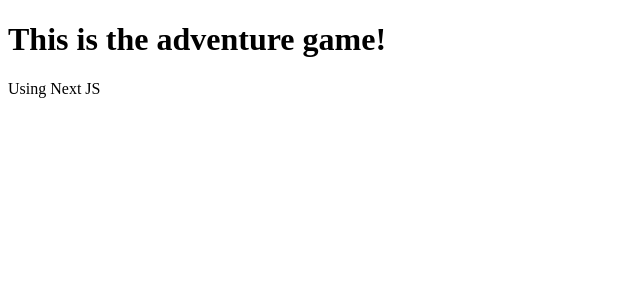
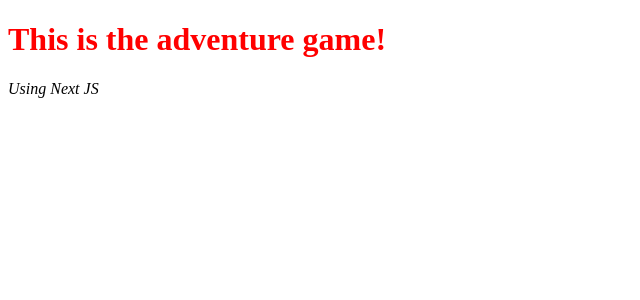
Before and after one commit to mike591/adventure-game, a Next.js app: page / in a window 1280 px wide. Shown: the top 300 px of the page, without its empty margins (0-640 px from the left). Built offline with nearby package versions, Linux system fonts and the light colour scheme.

Commit message:
test adding css

```diff
--- a/pages/TestPage/index.js
+++ /dev/null
@@ -1 +0,0 @@
-export { default } from "./TestPage";
--- a/pages/index.js
+++ b/pages/index.js
@@ -1,8 +1,10 @@
+import styles from "../styles/Home.module.scss";
+
 const Home = () => {
   return (
-    <div>
-      <h1>This is the adventure game!</h1>
-      <p>Using Next JS</p>
+    <div className={styles.Home}>
+      <h1 className={styles.Home__title}>This is the adventure game!</h1>
+      <p className={styles.Home__description}>Using Next JS</p>
     </div>
   );
 };
--- /dev/null
+++ b/styles/Home.module.scss
@@ -0,0 +1,10 @@
+.Home {
+}
+
+.Home__title {
+  color: red;
+}
+
+.Home__description {
+  font-style: italic;
+}
```
Also changed, not shown: pages/TestPage.jsx (renamed from pages/TestPage/TestPage.jsx), styles/globals.scss (added).
